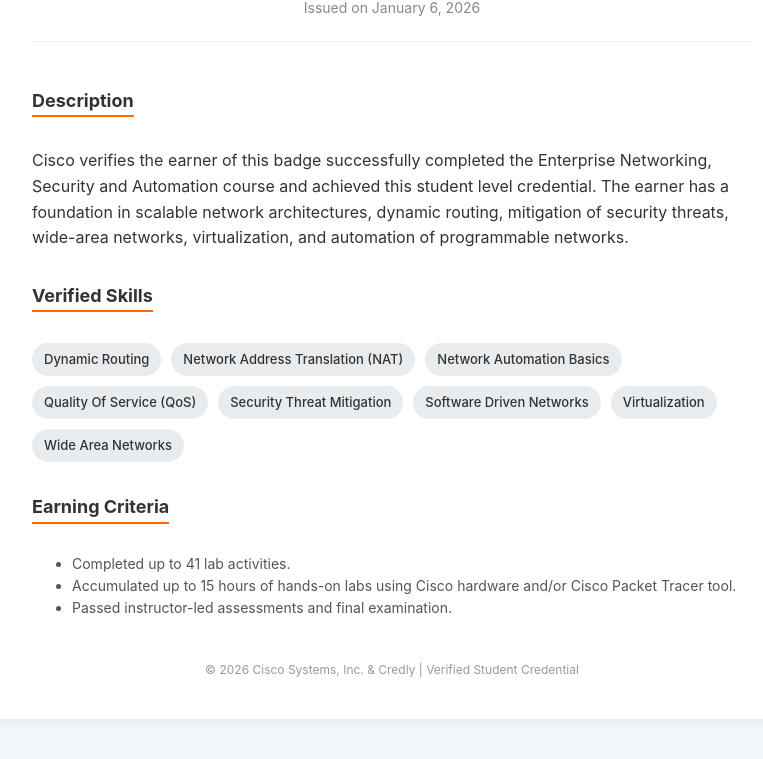
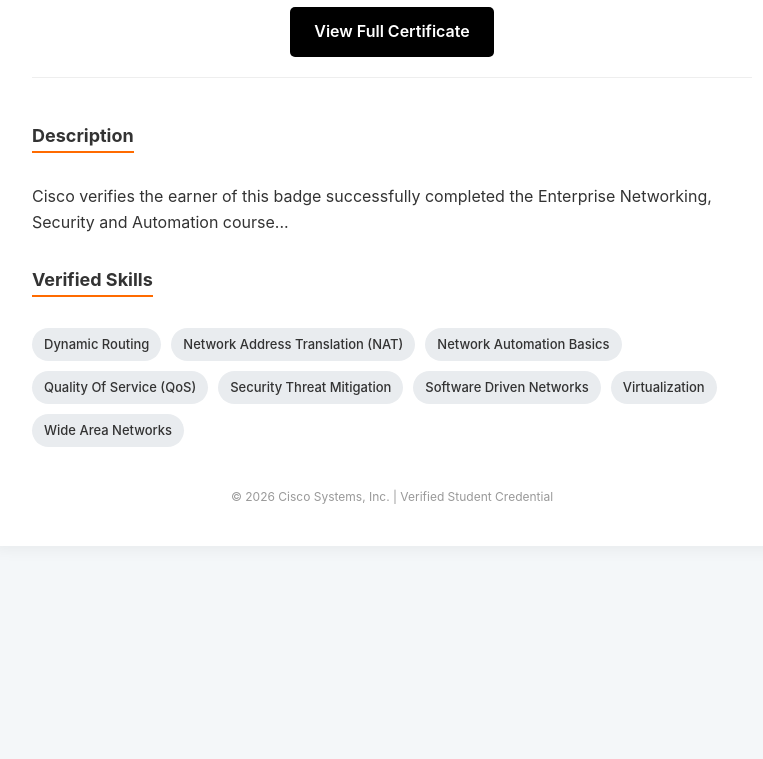
Before and after one commit to techdev395-svg/kebba-colley.github.io, a plain HTML site: page index.html in a window 1280 px wide. Shown: the part 468-1227 px from the top of the page, without its empty margins (248-1011 px from the left). After the commit the page ends 1054 px from the top, so only its background shows below. Drawn offline with Linux system fonts and the light colour scheme.

Commit message:
Add files via upload

```diff
--- a/index.html
+++ b/index.html
@@ -21,14 +21,14 @@
             box-shadow: 0 4px 15px rgba(0,0,0,0.05);
             text-align: center;
         }
+        /* Badge remains static (not clickable) */
         .badge-img {
             width: 180px;
             height: auto;
             margin-bottom: 20px;
-            transition: transform 0.3s ease;
-        }
-        .badge-img:hover {
-            transform: scale(1.05);
+            display: block;
+            margin-left: auto;
+            margin-right: auto;
         }
         h1 {
             font-size: 24px;
@@ -41,7 +41,7 @@
             margin-bottom: 25px;
         }
         .issuer strong {
-            color: #0070ad; /* Cisco Blue */
+            color: #0070ad;
         }
         .user-info {
             border-top: 1px solid #eee;
@@ -57,6 +57,21 @@
         .issue-date {
             font-size: 14px;
             color: #888;
+        }
+        /* Style for the GitHub Certificate Link */
+        .cert-link {
+            display: inline-block;
+            margin-top: 10px;
+            background-color: #000;
+            color: #fff !important;
+            padding: 12px 24px;
+            text-decoration: none;
+            border-radius: 5px;
+            font-weight: 600;
+            transition: background 0.3s ease;
+        }
+        .cert-link:hover {
+            background-color: #FF6B00;
         }
         .details-section {
             text-align: left;
@@ -92,9 +107,7 @@
 <body>
 
 <div class="card">
-    <a href="https://www.credly.com/badges/910a7546-5bd5-4f20-bfa4-212586e1e8eb" target="_blank">
-        <img src="ccna.png" alt="CCNA ENSA Badge" class="badge-img">
-    </a>
+    <img src="ccna.png" alt="CCNA ENSA Badge" class="badge-img">
 
     <h1>CCNA: Enterprise Networking, Security, and Automation</h1>
     <p class="issuer">Issued by <strong>Cisco</strong></p>
@@ -102,11 +115,17 @@
     <div class="user-info">
         <span class="user-name">Kebba Colley</span>
         <span class="issue-date">Issued on January 6, 2026</span>
+        <br>
+        <a href="https://github.com/techdev395-svg/kebba-colley.github.io/raw/main/YOUR_CERTIFICATE_FILE.pdf"
+           target="_blank"
+           class="cert-link">
+           View Full Certificate
+        </a>
     </div>
 
     <div class="details-section">
         <h2>Description</h2>
-        <p>Cisco verifies the earner of this badge successfully completed the Enterprise Networking, Security and Automation course and achieved this student level credential. The earner has a foundation in scalable network architectures, dynamic routing, mitigation of security threats, wide-area networks, virtualization, and automation of programmable networks.</p>
+        <p>Cisco verifies the earner of this badge successfully completed the Enterprise Networking, Security and Automation course...</p>
 
         <h2>Verified Skills</h2>
         <ul class="skills-list">
@@ -119,17 +138,10 @@
             <li class="skill-tag">Virtualization</li>
             <li class="skill-tag">Wide Area Networks</li>
         </ul>
-
-        <h2>Earning Criteria</h2>
-        <ul style="font-size: 14px; color: #555;">
-            <li>Completed up to 41 lab activities.</li>
-            <li>Accumulated up to 15 hours of hands-on labs using Cisco hardware and/or Cisco Packet Tracer tool.</li>
-            <li>Passed instructor-led assessments and final examination.</li>
-        </ul>
     </div>
 
     <footer>
-        © 2026 Cisco Systems, Inc. & Credly | Verified Student Credential
+        © 2026 Cisco Systems, Inc. | Verified Student Credential
     </footer>
 </div>
 
```
